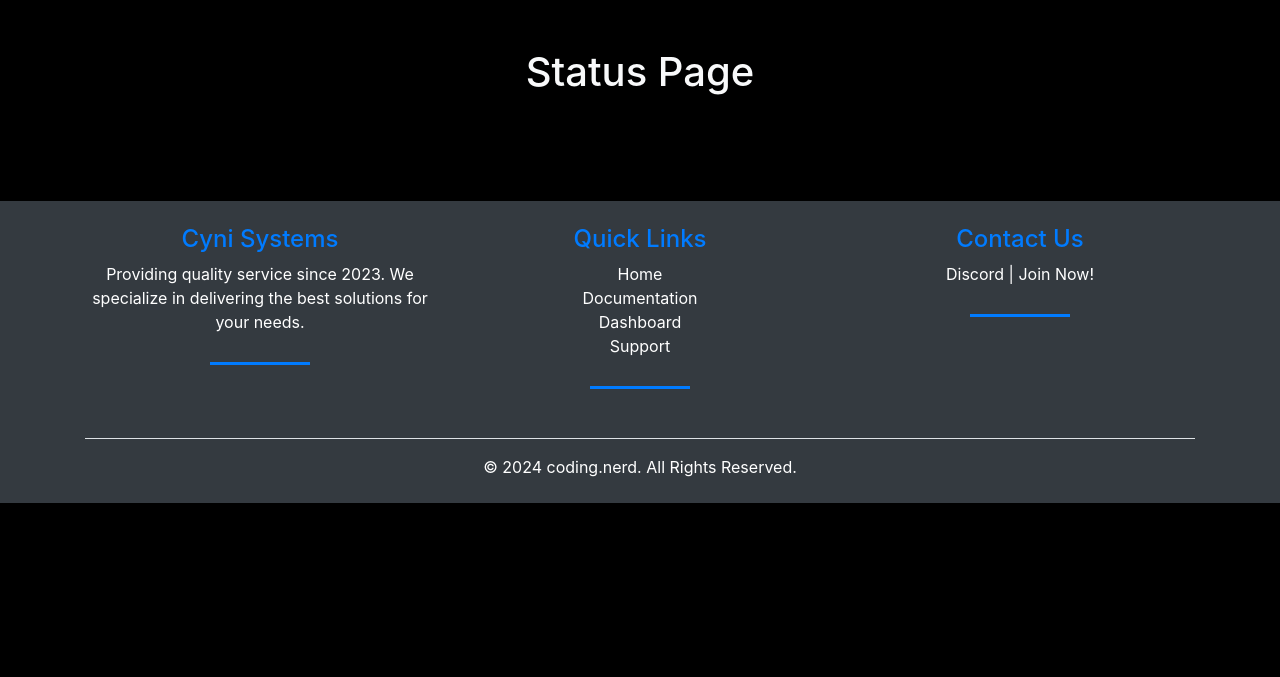
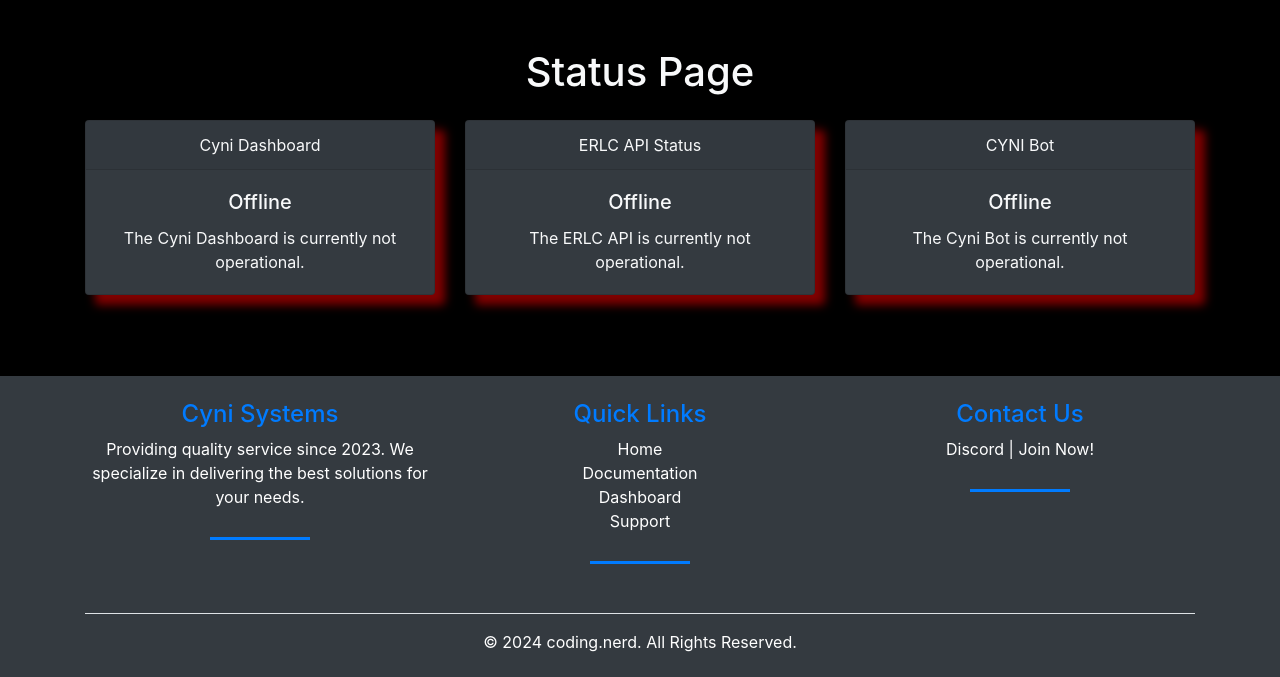
Before and after one commit to shashankpandey04/Cyni, a Flask app: template templates/status.html in a window 1280 px wide. Shown: the part 56-733 px from the top of the page. Run offline with Flask 3, Linux system fonts and the light colour scheme; the template is opened without the code that fills it, so the values that code supplies are empty; some libraries are stand-ins or nearby versions.

Commit message:
Fixed Status Page

```diff
--- a/cyni.py
+++ b/cyni.py
@@ -129,7 +129,7 @@ class Bot(commands.AutoShardedBot):
         logging.info("Connected to MongoDB")
 
         change_status.start()
-        check_uptime.start()
+        #check_uptime.start()
 
         logging.info(f"Logged in as {bot.user}")
 
@@ -333,6 +333,11 @@ def is_premium():
         raise PremiumRequired()
     return commands.check(predicate)
 
+def bot_ready():
+    if bot.is_ready():
+        return True
+    return False
+
 if os.getenv("PRODUCTION_TOKEN"):
     bot_token = os.getenv("PRODUCTION_TOKEN")
     logging.info("Production Token")
--- a/dashboard.py
+++ b/dashboard.py
@@ -10,7 +10,7 @@ import socket
 import asyncio
 from waitress import serve
 from bson import ObjectId
-from cyni import bot, fetch_invite
+from cyni import bot, fetch_invite, bot_ready
 
 # Load environment variables
 load_dotenv()
@@ -155,25 +155,20 @@ def calculate_uptime_percentage(service_name):
 
 @app.route('/status', methods=["GET"])
 def status():
-    services = ['Bot', 'ERLC API', 'Website']
-    service_data = {}
-
-    for service in services:
-        latest_status_record = mongo_db["uptime"].find_one(
-            {"service_name": service},
-            sort=[("timestamp", -1)]
-        )
-
-        status = latest_status_record["status"] if latest_status_record else "down"
-
-        uptime_percentage = calculate_uptime_percentage(service)
-
-        service_data[service] = {
-            "status": status,
-            "uptime_percentage": uptime_percentage
-        }
-
-    return render_template("status.html", service_data=service_data)
+    website_link = 'https://cyni.quprdigital.tk'
+    erlc_api = 'https://api.policeroleplay.community/v1/server'
+    bot = bot_ready()
+    website = requests.get(website_link)
+    if website.status_code == 200:
+        website = True
+    else:
+        website = False
+    erlc = requests.get(erlc_api)
+    if erlc.status_code == 403:
+        erlc = True
+    else:
+        erlc = False
+    return render_template("status.html", bot=bot, website=website, erlc=erlc)
 
 @app.route('/uptime/bot', methods=["GET"])
 def uptime_bot():
--- a/templates/status.html
+++ b/templates/status.html
@@ -1,26 +1,47 @@
 {% extends "base.html" %}
+
+{% block title %}Status{% endblock %}
 
 {% block content %}
 <div class="container mt-5">
     <h1 class="text-center text-light">Status Page</h1>
     <div class="row mt-4">
-        {% for service, data in service_data.items() %}
         <div class="col-md-4">
             <div class="card text-center bg-dark text-light status-card"
-                style="box-shadow: 10px 10px 10px
-                {{ 'rgba(0, 255, 0, 0.5)' if data.status == 'up' else 'rgba(255, 0, 0, 0.5)' }}">
+                style="box-shadow: 10px 10px 10px {{ 'rgba(0, 255, 0, 0.5)' if website else 'rgba(255, 0, 0, 0.5)' }}">
                 <div class="card-header">
-                    {{ service }} Status
+                    Cyni Dashboard
                 </div>
                 <div class="card-body">
-                    <h5 class="card-title">{{ 'Online' if data.status == 'up' else 'Offline' }}</h5>
-                    <p class="card-text">{{ service }} is currently {{ 'operational' if data.status == 'up' else 'not operational' }}.</p>
-                    <p class="card-text">Uptime in the last 30 days: {{ data.uptime_percentage }}%</p>
+                    <h5 class="card-title">{{ 'Online' if website else 'Offline' }}</h5>
+                    <p class="card-text">The Cyni Dashboard is currently {{ 'operational' if website else 'not operational' }}.</p>
                 </div>
             </div>
         </div>
-        {% endfor %}
+        <div class="col-md-4">
+            <div class="card text-center bg-dark text-light status-card"
+                style="box-shadow: 10px 10px 10px {{ 'rgba(0, 255, 0, 0.5)' if erlc else 'rgba(255, 0, 0, 0.5)' }}">
+                <div class="card-header">
+                    ERLC API Status
+                </div>
+                <div class="card-body">
+                    <h5 class="card-title">{{ 'Online' if erlc else 'Offline' }}</h5>
+                    <p class="card-text">The ERLC API is currently {{ 'operational' if erlc else 'not operational' }}.</p>
+                </div>
+            </div>
+        </div>
+        <div class="col-md-4">
+            <div class="card text-center bg-dark text-light status-card"
+                style="box-shadow: 10px 10px 10px {{ 'rgba(0, 255, 0, 0.5)' if bot else 'rgba(255, 0, 0, 0.5)' }}">
+                <div class="card-header">
+                    CYNI Bot
+                </div>
+                <div class="card-body">
+                    <h5 class="card-title">{{ 'Online' if bot else 'Offline' }}</h5>
+                    <p class="card-text">The Cyni Bot is currently {{ 'operational' if bot else 'not operational' }}.</p>
+                </div>
+            </div>
+        </div>
     </div>
 </div>
-
 {% endblock %}
```
